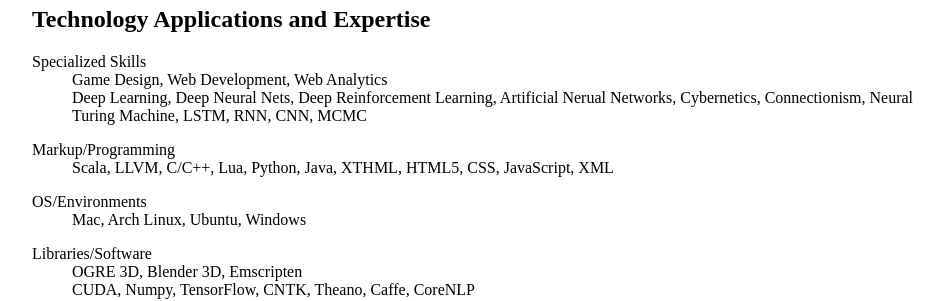
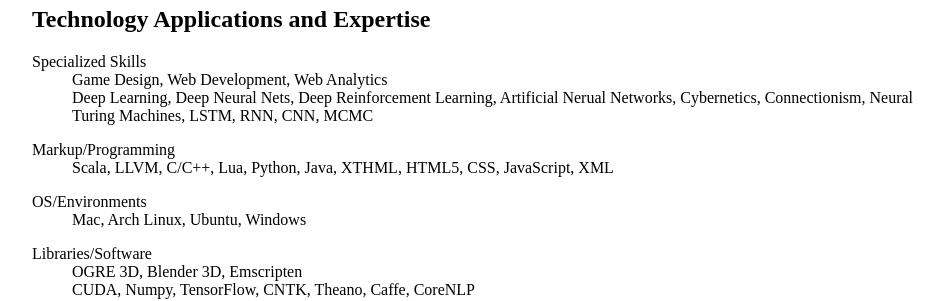
Before and after one commit to williamchuang/williamchuang.github.io, a Jekyll site: the page built from cv/index.html, in a window 1280 px wide and 900 px high, scrolled down 547 px. Shown: the part 171-472 px from the top of the window, without its empty margins (160-1104 px from the left). Built offline with Jekyll 4.4.1, drawn with Linux system fonts in a browser that asks for light colours; comment, search, counter and statistics services are not loaded.

Commit message:
Update index.html

```diff
--- a/cv/index.html
+++ b/cv/index.html
@@ -32,7 +32,7 @@
 					<dl class="dl-horizontal">
 						<dt>Specialized Skills</dt>
 						<dd>Game Design, Web Development, Web Analytics</dd>
-						<dd>Deep Learning, Deep Neural Nets, Deep Reinforcement Learning, Artificial Nerual Networks, Cybernetics, Connectionism, Neural Turing Machine, LSTM, RNN, CNN, MCMC</dd>
+						<dd>Deep Learning, Deep Neural Nets, Deep Reinforcement Learning, Artificial Nerual Networks, Cybernetics, Connectionism, Neural Turing Machines, LSTM, RNN, CNN, MCMC</dd>
 					</dl>
 					<dl class="dl-horizontal">
 						<dt>Markup/Programming</dt>
```
